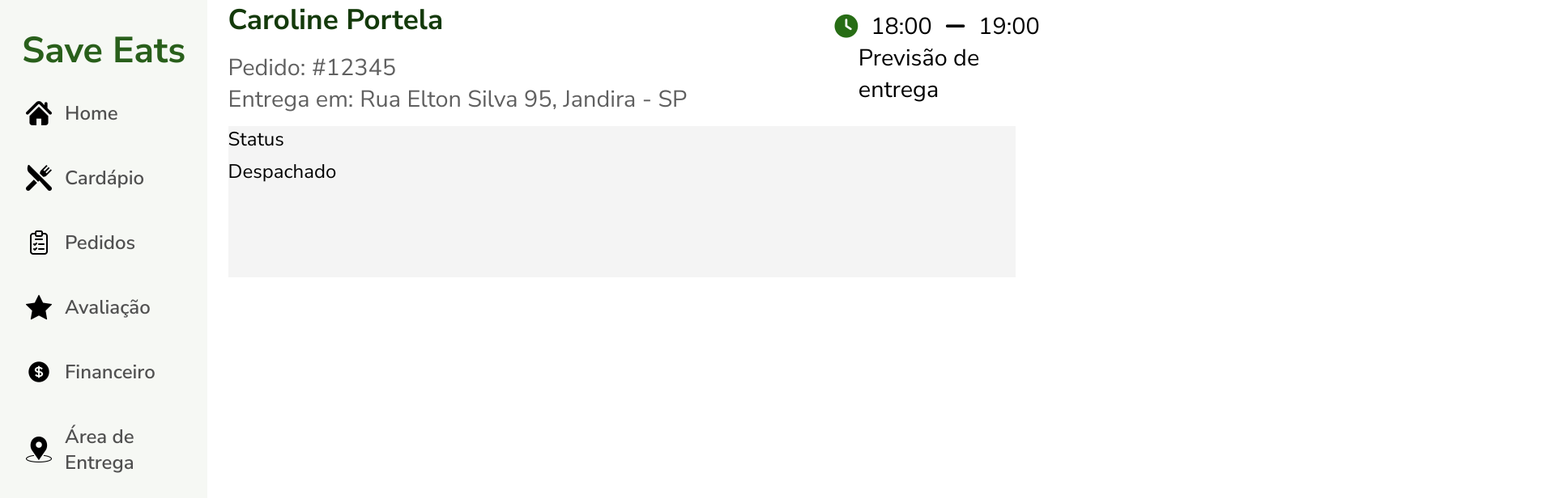
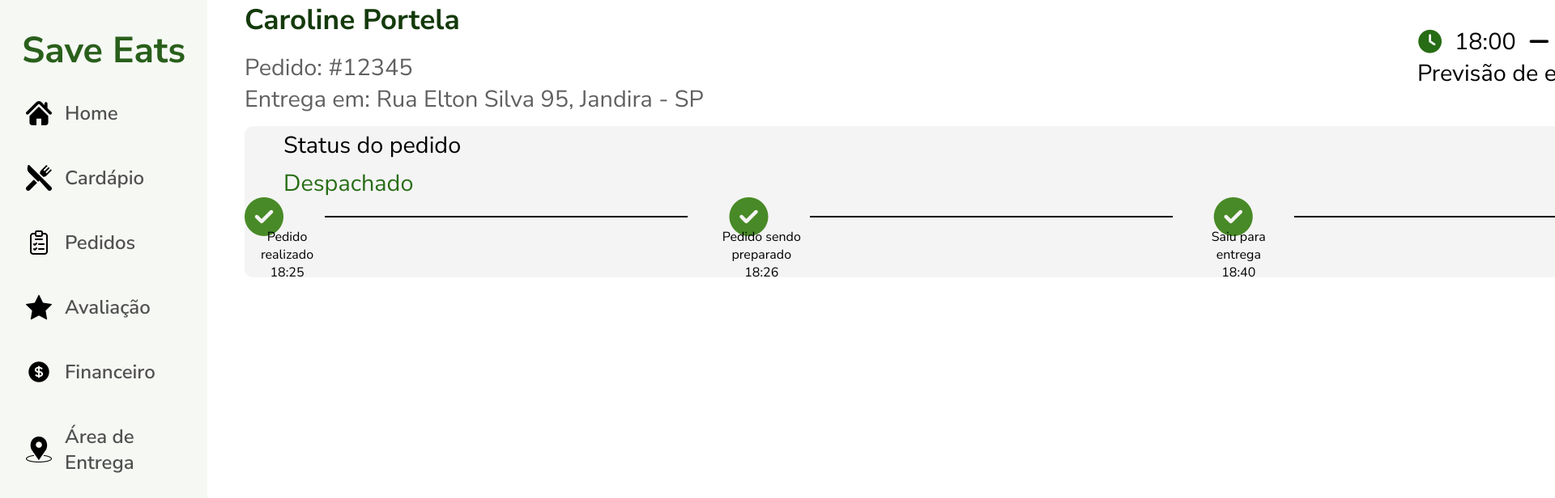
Before and after one commit to Xul14/SaveEats-Web, a React (Vite) app: page /menu/detalhes/pedido in a window 1280 px wide. Shown: the top 616 px of the page at 81% size, 1920 px wide, since content can reach past the window. Built offline with nearby package versions, Linux system fonts and the light colour scheme.

Commit message:
detalhes pedido quase finalizada

```diff
--- /dev/null
+++ b/src/components/StatusPedido/StatusPedido.css
@@ -0,0 +1,71 @@
+.container-status-pedido {
+    width: 95%;
+    height: 90%;
+    display: grid;
+    grid-template-rows: 50% 20% 30%;
+    background-color: #F4F4F4;
+    margin-top: 2rem;
+    border-radius: 10px;
+}
+
+.title-status-pedido {
+    display: flex;
+    flex-direction: column;
+    justify-content: center;
+    gap: .5rem;
+    font-size: 1.8rem;
+    padding-left:3rem;
+}
+
+.text-despachado {
+    color: #276D15;
+}
+
+.container-icon-status {
+    width: 100%;
+    height: 100%;
+    display: flex;
+    align-items: center;
+    justify-content: center;
+    gap: 3.2rem;
+}
+
+.icon-status-primeiro {
+    color: #488A27;
+}
+
+.icon-status-segundo {
+    color: #488A27;
+}
+
+.icon-status-terceiro {
+    color: #488A27;
+}
+
+.icon-status-quarto {
+    color: #78797D;
+}
+
+.fa-check-circle {
+    font-size: 3rem;
+}
+
+.linha-status {
+    width: 28rem;
+    height: 2rem;
+}
+
+.container-detalhes-status-pedido {
+    width: 100%;
+    height: 100%;
+    display: flex;
+    justify-content: center;
+    align-items: center;
+    text-align: center;
+    gap: 28.5rem;
+}
+
+.container-passo-a-passo-status-pedido {
+    display: flex;
+    flex-direction: column;
+}
--- /dev/null
+++ b/src/components/StatusPedido/StatusPedido.jsx
@@ -0,0 +1,88 @@
+//Import React
+import React from "react";
+
+//Import css e components
+import "./StatusPedido.css"
+import teste from "../StatusPedido/img/linha.png"
+
+export function StatusPedido() {
+    return (
+        <>
+
+            <div className="container-status-pedido">
+
+                <div className="title-status-pedido">
+
+                    <span className="text-status-detalhes-pedido">Status do pedido</span>
+
+                    <span className="text-despachado">Despachado</span>
+
+                </div>
+
+                <div className="container-icon-status">
+
+                    <div className="icon-status-primeiro">
+                        <i class="fas fa-check-circle"></i>
+                    </div>
+
+                    <img src={teste} alt="" className="linha-status" />
+
+                    <div className="icon-status-segundo">
+                        <i class="fas fa-check-circle"></i>
+                    </div>
+
+                    <img src={teste} alt="" className="linha-status" />
+
+                    <div className="icon-status-terceiro">
+                        <i class="fas fa-check-circle"></i>
+                    </div>
+
+                    <img src={teste} alt="" className="linha-status" />
+
+                    <div className="icon-status-quarto">
+                        <i class="fas fa-check-circle"></i>
+                    </div>
+
+                </div>
+
+                <div className="container-detalhes-status-pedido">
+
+                    <div className="container-passo-a-passo-status-pedido">
+
+                        <span className="text-passo-a-passo-status">Pedido realizado</span>
+
+                        <span className="horario-pedido-realizado">18:25</span>
+
+                    </div>
+
+                    <div className="container-passo-a-passo-status-pedido">
+
+                        <span className="text-passo-a-passo-status">Pedido sendo preparado</span>
+
+                        <span className="horario-sendo-preparado">18:26</span>
+
+                    </div>
+
+                    <div className="container-passo-a-passo-status-pedido">
+
+                        <span className="text-passo-a-passo-status">Saiu para entrega</span>
+
+                        <span className="horario-saiu-para-entrega">18:40</span>
+
+                    </div>
+
+                    <div className="container-passo-a-passo-status-pedido">
+
+                        <span className="text-passo-a-passo-status">Pedido entregue</span>
+
+                        <span className="horario-saiu-para-entrega">19:00</span>
+
+                    </div>
+
+                </div>
+
+            </div>
+
+        </>
+    )
+}
--- a/src/pages/Menu/PedidosPage/DetalhesPedidoPage/DetalhesPedidoPage.css
+++ b/src/pages/Menu/PedidosPage/DetalhesPedidoPage/DetalhesPedidoPage.css
@@ -18,19 +18,3 @@
     grid-template-rows: 15% 25% 7% 65%;
     justify-items: center;
 }
-
-.container-status-pedido {
-    width: 95%;
-    height: 90%;
-    display: grid;
-    grid-template-rows: 50% 20% 30%;
-    background-color: #F4F4F4;
-    margin-top: 2rem;
-}
-
-.title-status-pedido {
-    display: flex;
-    flex-direction: column;
-    gap: .5rem;
-    font-size: 1.5rem;
-}
--- a/src/pages/Menu/PedidosPage/DetalhesPedidoPage/DetalhesPedidoPage.jsx
+++ b/src/pages/Menu/PedidosPage/DetalhesPedidoPage/DetalhesPedidoPage.jsx
@@ -5,6 +5,7 @@
 import "./DetalhesPedidoPage.css"
 import { MenuNavigation } from "../../../../components/MenuNavigation/MenuNavigation";
 import { HeaderDetalhesPedido } from "../../../../components/HeaderDetalhesPedido/HeaderDetalhesPedido";
+import { StatusPedido } from "../../../../components/StatusPedido/StatusPedido";
 
 export function DetalhesPedidoPage() {
     return (
@@ -22,18 +23,7 @@
 
                     <HeaderDetalhesPedido></HeaderDetalhesPedido>
 
-                    <div className="container-status-pedido">
-
-                        <div className="title-status-pedido">
-
-                            <span className="text-status-detalhes-pedido">Status</span>
-
-                            <span className="text-despachado">Despachado</span>
-
-                        </div>
-
-
-                    </div>
+                    <StatusPedido></StatusPedido>
 
                 </div>
 
```
Also changed, not shown: src/components/StatusPedido/img/linha.png (added).
